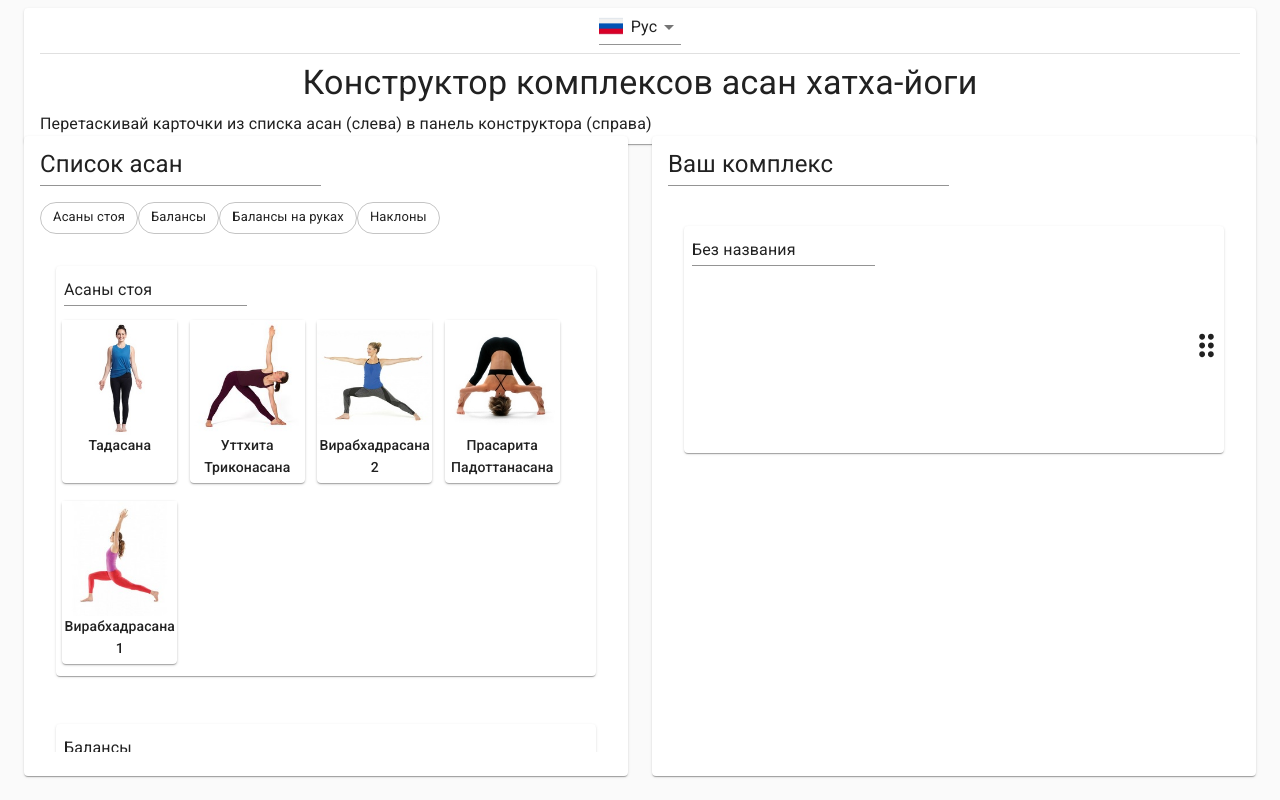
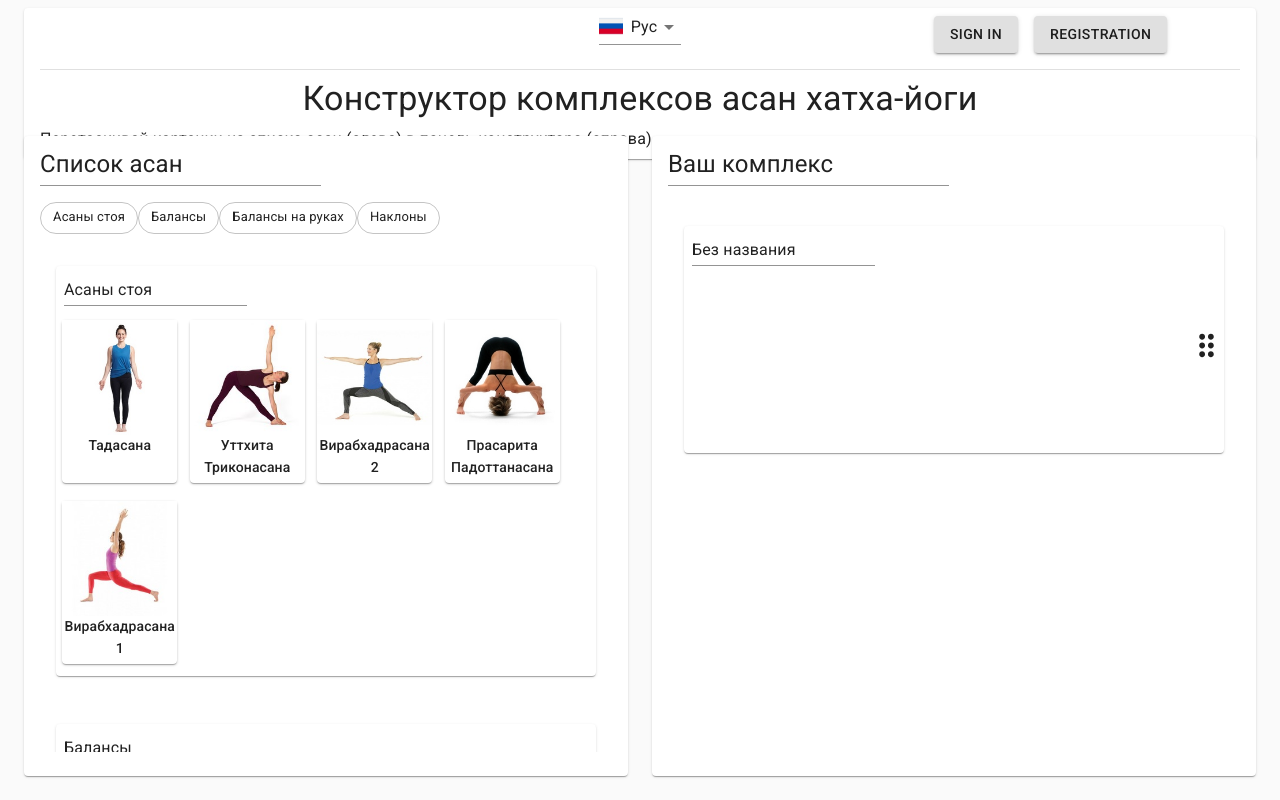
Before and after one commit to Zadovsky/YogaSequenceBuilder, a React (Create React App) app: page / in a window 1280 px wide. Built offline with nearby package versions, Linux system fonts and the light colour scheme.

Commit message:
Добавил блок кнопок SignInRegButtons

```diff
--- a/src/components/Header.js
+++ b/src/components/Header.js
@@ -1,5 +1,6 @@
 import React from "react";
 import LanguageChooser from "../components/LanguageChooser";
+import SignInRegButtons from "../components/SignInRegButtons";
 import Grid from "@material-ui/core/Grid";
 import { makeStyles } from "@material-ui/core/styles";
 import "./Header.css";
@@ -23,7 +24,9 @@ export default function Header(props) {
           onChangeAction={props.onChangeAction}
         />
       </Grid>
-      <Grid item xs={4}></Grid>
+      <Grid item xs={4} style={{ textAlign: "center" }}>
+        <SignInRegButtons />
+      </Grid>
     </Grid>
   );
 }
--- /dev/null
+++ b/src/components/SignInRegButtons.js
@@ -0,0 +1,24 @@
+import React from "react";
+import { makeStyles } from "@material-ui/core/styles";
+import Button from "@material-ui/core/Button";
+
+const useStyles = makeStyles(theme => ({
+  button: {
+    margin: theme.spacing(1)
+  }
+}));
+
+export default function SignInRegButtons(props) {
+  const classes = useStyles();
+
+  return (
+    <div className="SignInRegButtons">
+      <Button variant="contained" className={classes.button}>
+        Sign In
+      </Button>
+      <Button variant="contained" className={classes.button}>
+        Registration
+      </Button>
+    </div>
+  );
+}
```
